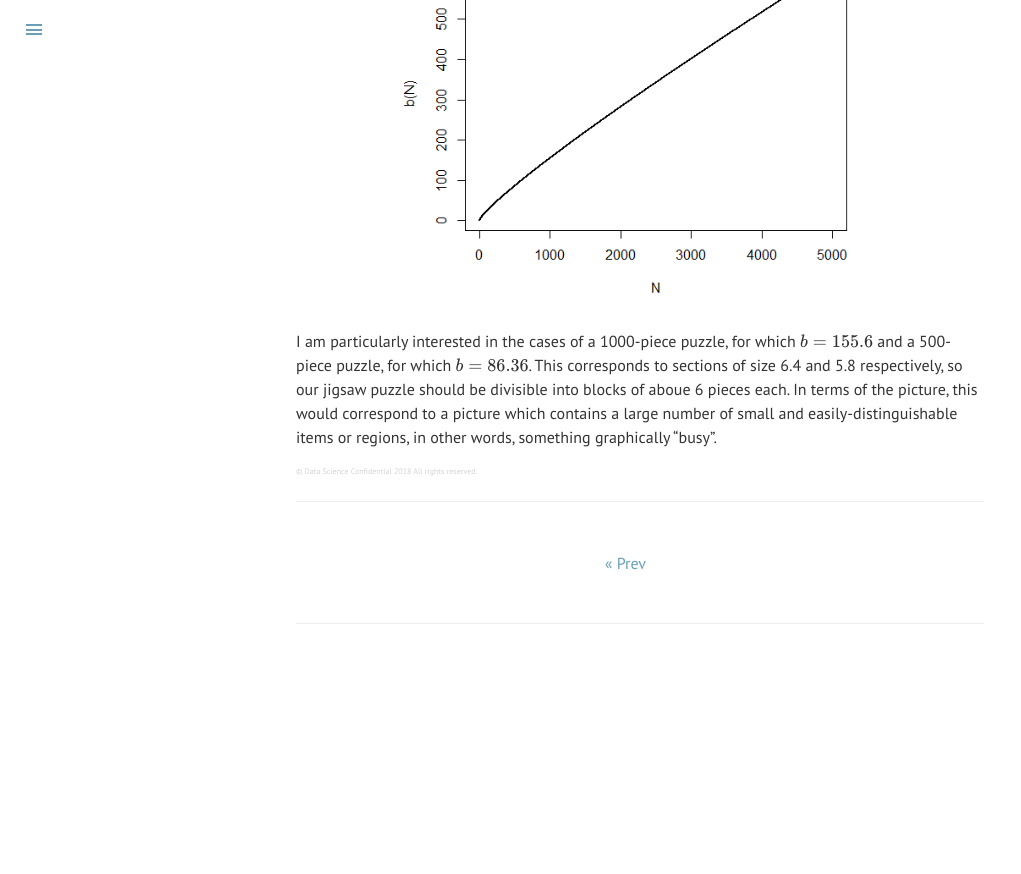
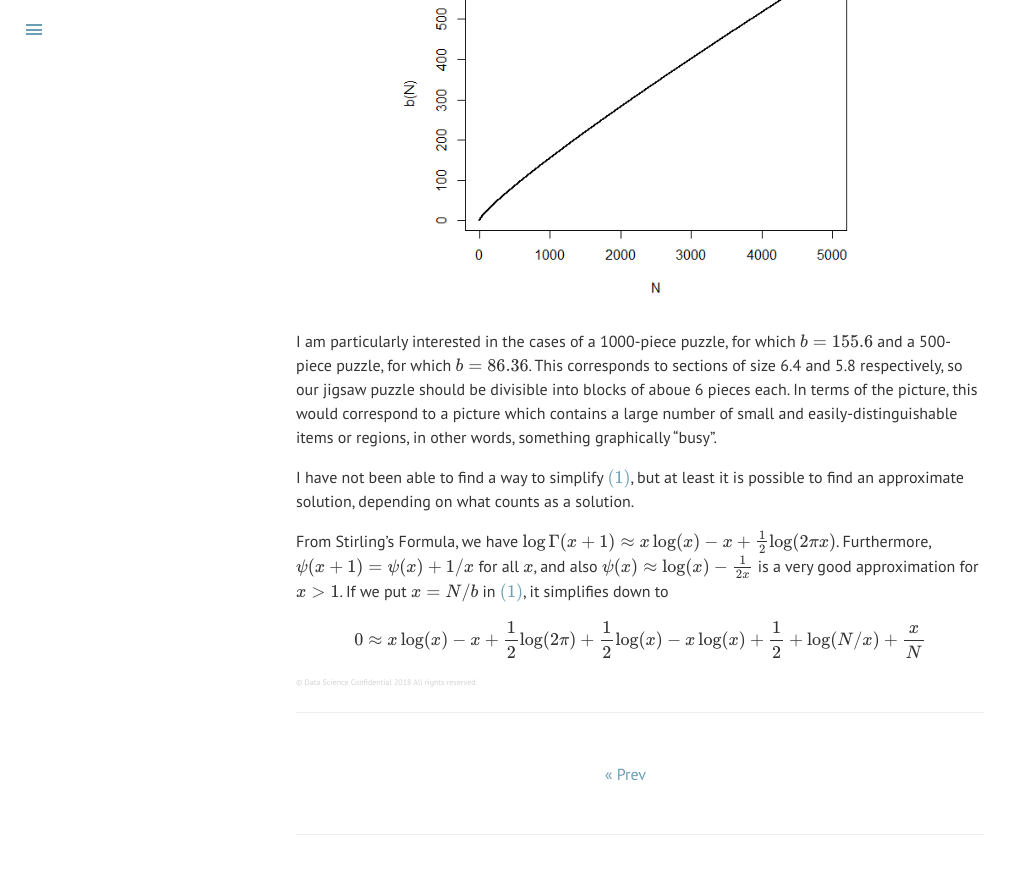
Before and after one commit to datascienceconfidential/datascienceconfidential.github.io, a Jekyll site: the page built from _posts/2018-02-07-jigsaw-equation.md, in a window 1280 px wide and 900 px high, scrolled down 2554 px. Shown: the top 874 px of the window, without its empty margins (0-1021 px from the left). Built offline with Jekyll 4.4.1, drawn with Linux system fonts in a browser that asks for light colours; formulas are drawn with MathJax 3; comment, search, counter and statistics services are not loaded; before the commit the page ends 3243 px from its top, so only the background shows below that.

Commit message:
writing more equations

```diff
--- a/_posts/2018-02-07-jigsaw-equation.md
+++ b/_posts/2018-02-07-jigsaw-equation.md
@@ -71,3 +71,9 @@ plot(N, y, "l", ylab="b(N)", main="Graph of (1)", lwd=2)
 </div>
 
 I am particularly interested in the cases of a 1000-piece puzzle, for which $b=155.6$ and a 500-piece puzzle, for which $b=86.36$. This corresponds to sections of size 6.4 and 5.8 respectively, so our jigsaw puzzle should be divisible into blocks of aboue 6 pieces each. In terms of the picture, this would correspond to a picture which contains a large number of small and easily-distinguishable items or regions, in other words, something graphically "busy".
+
+I have not been able to find a way to simplify $\eqref{eq:1}$, but at least it is possible to find an approximate solution, depending on what counts as a solution.
+
+From Stirling's Formula, we have $\log\Gamma(x+1) \approx x\log(x) - x + \frac{1}{2}\log(2\pi x)$. Furthermore, $\psi(x+1) = \psi(x) + 1/x$ for all $x$, and also $\psi(x) \approx \log(x) - \frac{1}{2x}$ is a very good approximation for $x > 1$. If we put $x=N/b$ in $\eqref{eq:1}$, it simplifies down to
+
+$$ 0 \approx x\log(x) - x + \frac{1}{2}\log(2\pi) + \frac{1}{2}\log(x) - x\log(x) + \frac{1}{2} + \log(N/x) + \frac{x}{N} $$
```
